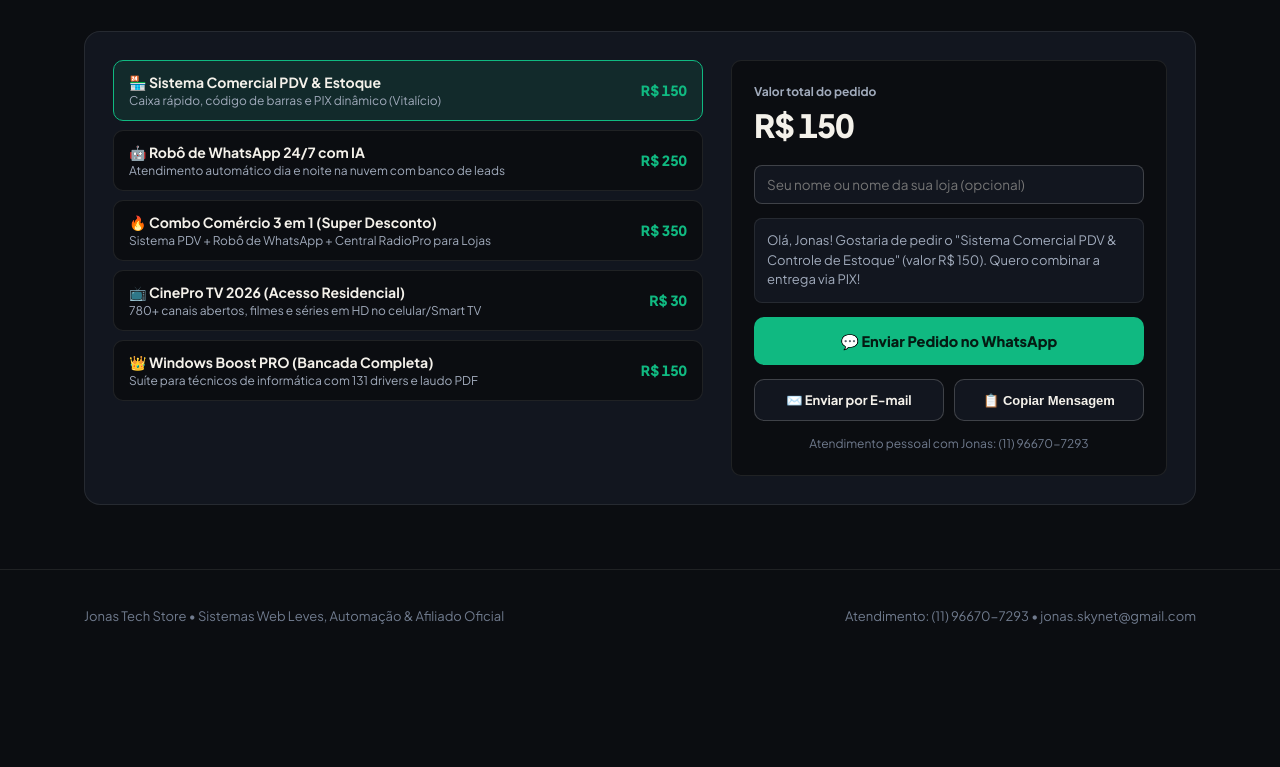
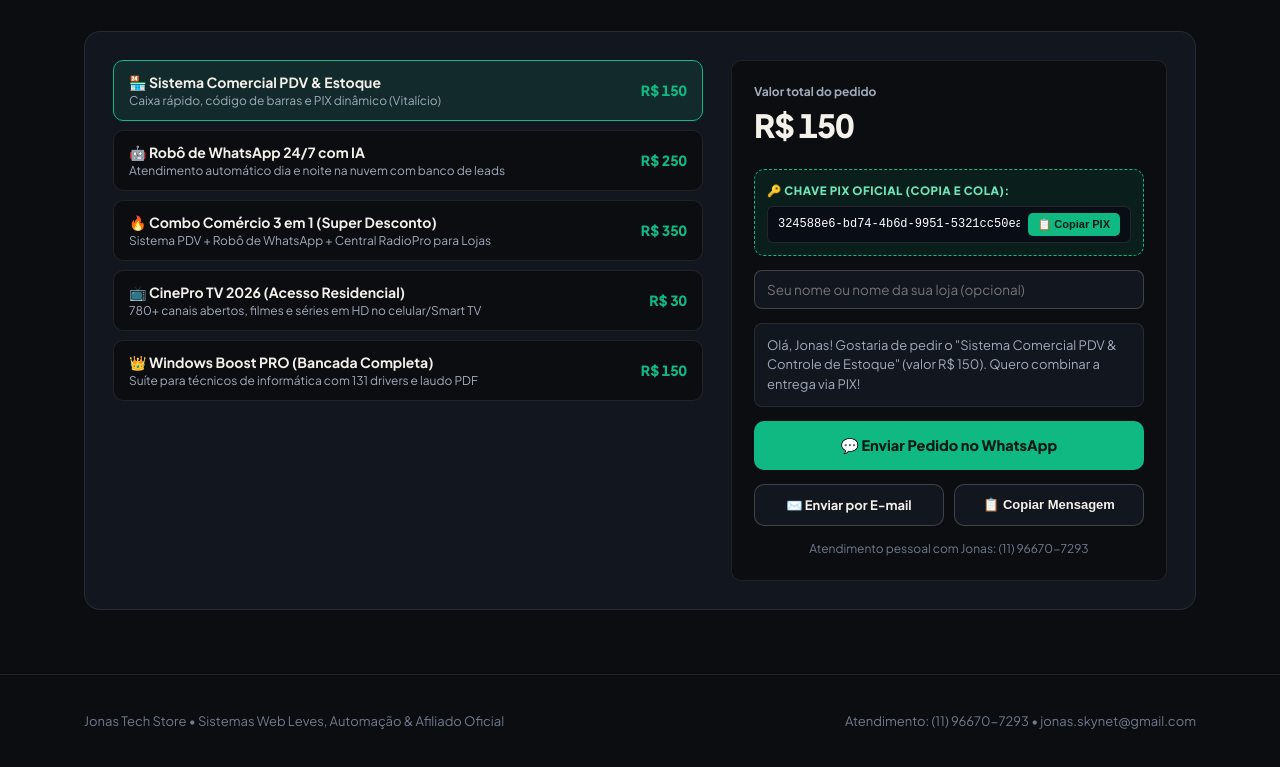
Before and after one commit to jonasskynet-eng/jonasskynet-eng.github.io, a plain HTML site: page index.html in a window 1280 px wide. Shown: the part 3942-4709 px from the top of the page. Before the commit the page ends 4604 px from the top, so only its background shows below. Drawn offline with Linux system fonts and the light colour scheme.

Commit message:
feat: Adicionar Chave PIX Oficial 324588e6-bd74-4b6d-9951-5321cc50ea5a no resumo de pedidos

```diff
--- a/index.html
+++ b/index.html
@@ -1032,6 +1032,15 @@
                             <div class="quote-total-label">Valor total do pedido</div>
                             <div class="quote-total-value" id="quotePrice">R$ 150</div>
                         </div>
+
+                        <!-- CHAVE PIX OFICIAL DO JONAS -->
+                        <div style="background:rgba(16, 185, 129, 0.1); border:1.5px dashed #10b981; border-radius:10px; padding:12px; margin-top:4px;">
+                            <div style="font-size:11.5px; font-weight:800; color:#6ee7b7; text-transform:uppercase; letter-spacing:0.5px;">🔑 Chave PIX Oficial (Copia e Cola):</div>
+                            <div style="display:flex; align-items:center; justify-content:space-between; gap:8px; margin-top:6px; background:#090d16; border-radius:6px; padding:6px 10px; border:1px solid rgba(255,255,255,0.1);">
+                                <input type="text" id="chavePixInput" readonly value="324588e6-bd74-4b6d-9951-5321cc50ea5a" style="background:transparent; border:none; color:#ffffff; font-family:monospace; font-size:12px; width:100%; outline:none;">
+                                <button type="button" onclick="copiarChavePix()" id="btnCopiarPix" style="background:#10b981; color:#051b13; border:none; padding:5px 10px; border-radius:5px; font-size:11px; font-weight:800; cursor:pointer; white-space:nowrap;">📋 Copiar PIX</button>
+                            </div>
+                        </div>
                         <input type="text" id="clientBizInput" class="input-client" placeholder="Seu nome ou nome da sua loja (opcional)">
                         <div class="quote-preview" id="quotePreview"></div>
                         <a id="btnWhatsAppOrder" href="https://wa.me/5511966707293" target="_blank" rel="noopener" class="btn-primary" style="width:100%; justify-content:center;">💬 Enviar Pedido no WhatsApp</a>
@@ -1117,6 +1126,19 @@
             }).catch(() => {});
         }
 
+        function copiarChavePix() {
+            const cp = document.getElementById('chavePixInput');
+            cp.select();
+            navigator.clipboard.writeText(cp.value).then(() => {
+                const btn = document.getElementById('btnCopiarPix');
+                if (btn) {
+                    const orig = btn.textContent;
+                    btn.textContent = '✅ Copiado!';
+                    setTimeout(() => { btn.textContent = orig; }, 2400);
+                }
+            }).catch(() => {});
+        }
+
         document.getElementById('clientBizInput').addEventListener('input', atualizarResumoPedido);
         atualizarResumoPedido();
     </script>
```
